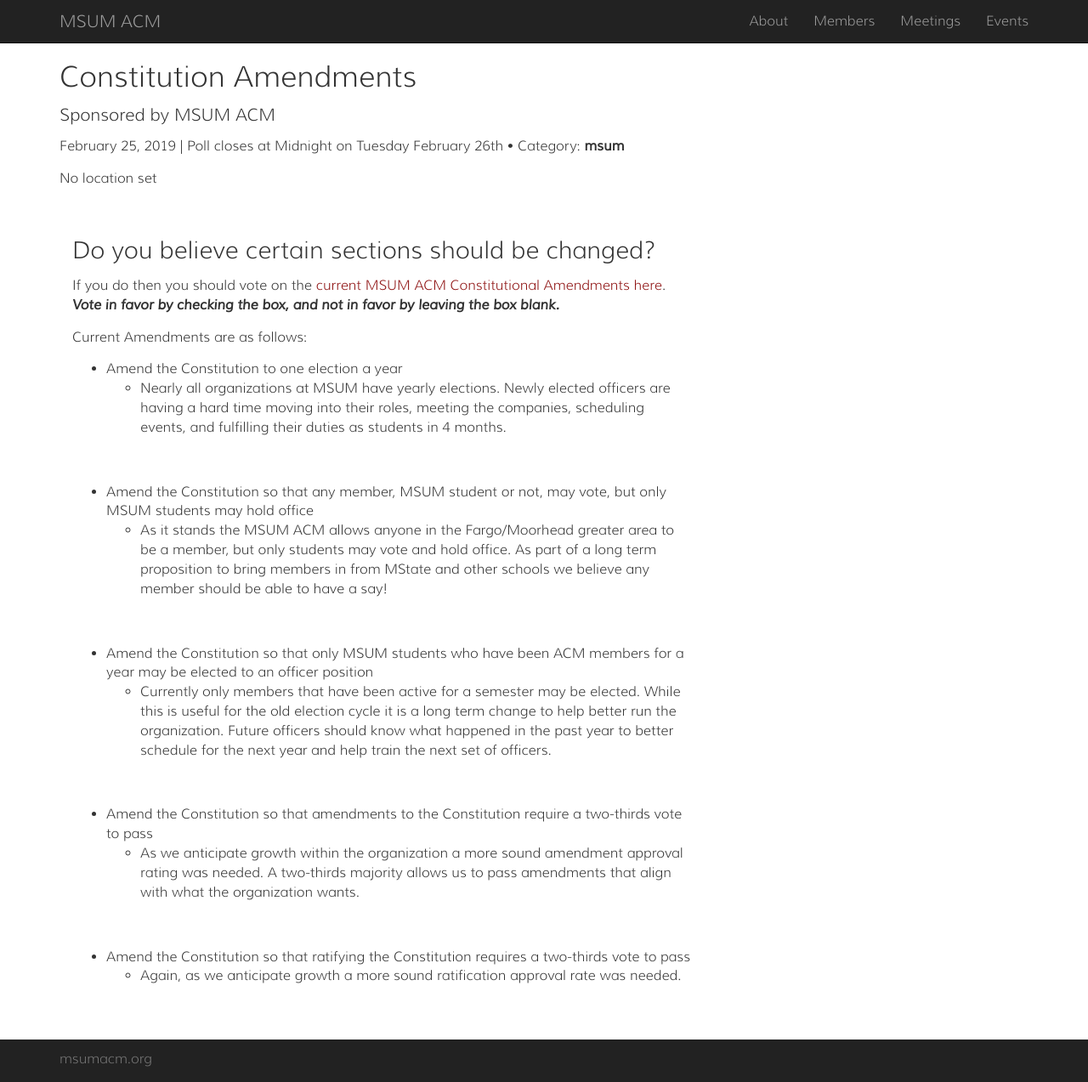
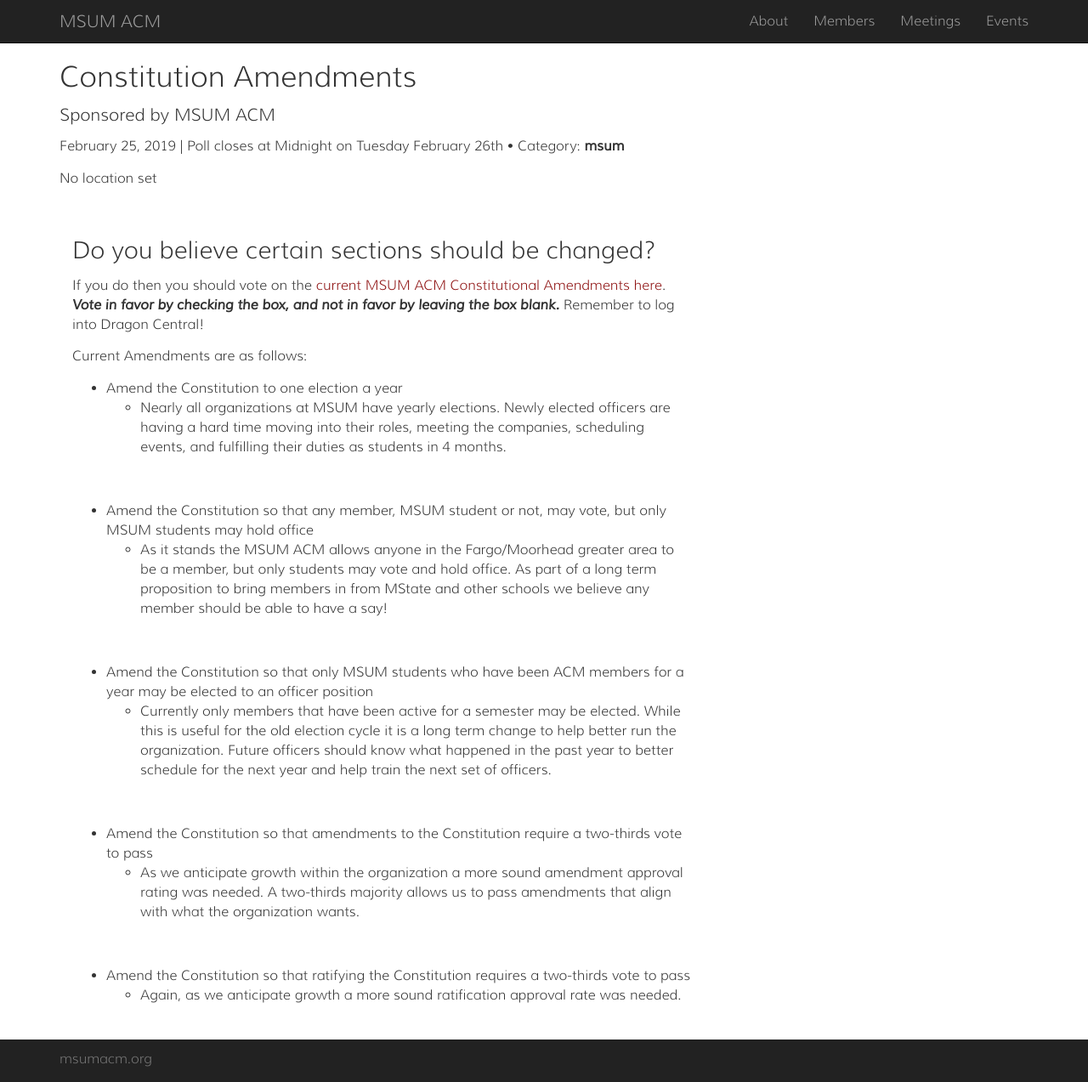
Before and after one commit to alunduil/MSUM-ACM.github.io, a Jekyll site: the page built from _posts/2019-02-25-Constitution-Amendments.md, in a window 1280 px wide and 1273 px high. Shown: the whole window at 85% size. Built offline with Jekyll 4.4.1, drawn with Linux system fonts in a browser that asks for light colours.

Commit message:
Constitutional Amendment Changes

```diff
--- a/_posts/2019-02-25-Constitution-Amendments.md
+++ b/_posts/2019-02-25-Constitution-Amendments.md
@@ -8,7 +8,7 @@
 ---
 
 ### Do you believe certain sections should be changed?
-If you do then you should vote on the [current MSUM ACM Constitutional Amendments here](https://mnstate.campuslabs.com/engage/submitter/form/start/253105). **_Vote in favor by checking the box, and not in favor by leaving the box blank._**
+If you do then you should vote on the [current MSUM ACM Constitutional Amendments here](https://mnstate.campuslabs.com/engage/submitter/form/start/253105). **_Vote in favor by checking the box, and not in favor by leaving the box blank._** Remember to log into Dragon Central!
 
 Current Amendments are as follows:
 * Amend the Constitution to one election a year
```
